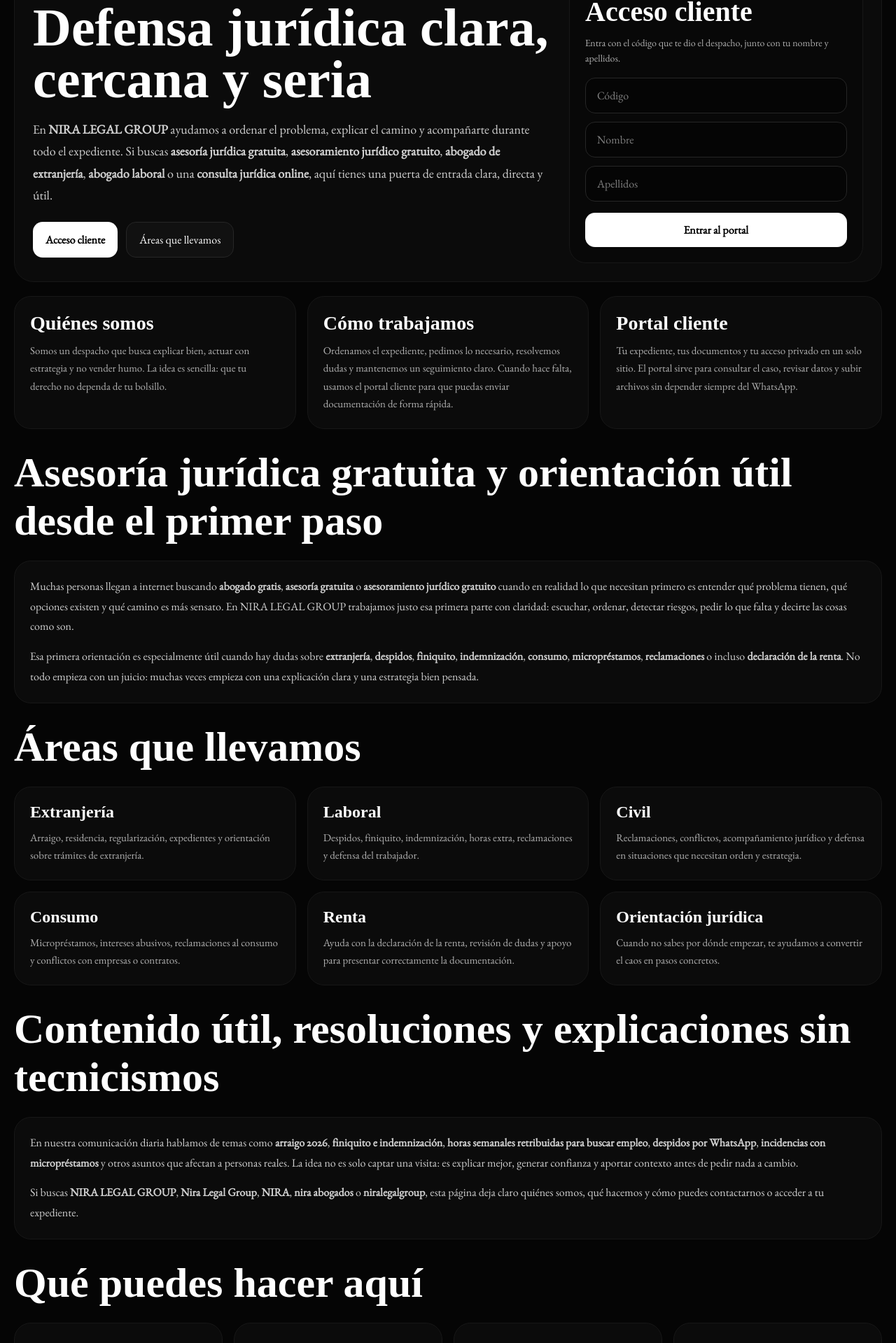
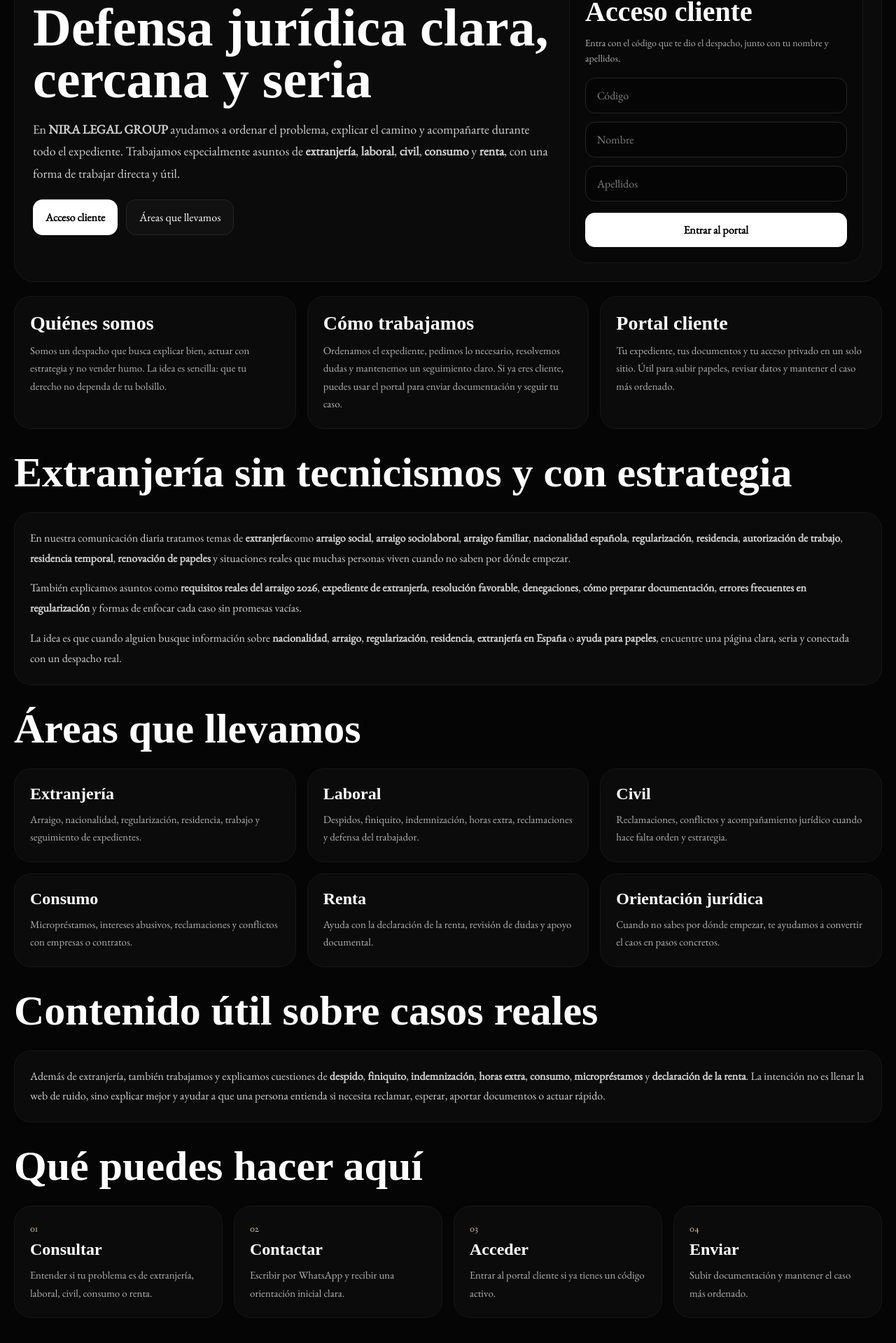
Before and after one commit to asesorianiraou-web/nira-portal, a Next.js app: page / in a window 1280 px wide. Shown: the part 166-2085 px from the top of the page at 70% size. Built offline with nearby package versions, Linux system fonts and the light colour scheme; no server answers.

Commit message:
Update page.tsx

```diff
--- a/src/app/page.tsx
+++ b/src/app/page.tsx
@@ -53,30 +53,12 @@
 
   useEffect(() => {
     const title =
-      'NIRA LEGAL GROUP | Asesoría jurídica gratuita, extranjería, laboral, civil y portal cliente'
+      'NIRA LEGAL GROUP | Extranjería, laboral, civil, consumo, renta y portal cliente'
     const description =
-      'NIRA LEGAL GROUP es un despacho jurídico con asesoría jurídica gratuita inicial, extranjería, laboral, civil, consumo, renta y portal cliente para enviar documentación y seguir tu caso.'
+      'NIRA LEGAL GROUP es un despacho jurídico con servicios en extranjería, laboral, civil, consumo, renta y portal cliente para enviar documentación y seguir tu caso.'
 
     document.title = title
     upsertMetaByName('description', description)
-    upsertMetaByName(
-      'keywords',
-      [
-        'nira legal group',
-        'niralegalgroup',
-        'nira abogados',
-        'asesoría jurídica gratuita',
-        'asesoría gratuita',
-        'asesoramiento jurídico gratuito',
-        'abogado extranjería',
-        'abogado laboral',
-        'abogado civil',
-        'abogado consumo',
-        'declaración de la renta',
-        'consulta jurídica online',
-        'portal cliente',
-      ].join(', ')
-    )
     upsertMetaByName('robots', 'index,follow,max-image-preview:large')
     upsertMetaByProperty('og:title', title)
     upsertMetaByProperty('og:description', description)
@@ -117,16 +99,19 @@
       availableLanguage: ['es', 'en'],
       sameAs: [INSTAGRAM_URL],
       serviceType: [
-        'Asesoría jurídica gratuita inicial',
         'Extranjería',
+        'Arraigo social',
+        'Arraigo sociolaboral',
+        'Nacionalidad española',
+        'Regularización',
         'Derecho laboral',
         'Derecho civil',
         'Consumo',
+        'Declaración de la renta',
         'Consulta jurídica online',
-        'Declaración de la renta',
       ],
       description:
-        'Despacho jurídico con orientación clara, cercana y seria. Servicios en extranjería, laboral, civil, consumo, renta y portal cliente para seguimiento de expedientes.',
+        'Despacho jurídico con orientación clara y seria. Servicios en extranjería, arraigo, nacionalidad, regularización, laboral, civil, consumo, renta y portal cliente.',
     }),
     []
   )
@@ -141,15 +126,15 @@
           name: '¿Qué es NIRA LEGAL GROUP?',
           acceptedAnswer: {
             '@type': 'Answer',
-            text: 'NIRA LEGAL GROUP es un despacho jurídico que trabaja con un enfoque claro, cercano y práctico en materias como extranjería, laboral, civil, consumo y orientación jurídica.',
+            text: 'NIRA LEGAL GROUP es un despacho jurídico con enfoque práctico y cercano, especialmente en extranjería, laboral, civil, consumo, renta y orientación jurídica.',
           },
         },
         {
           '@type': 'Question',
-          name: '¿Ofrecéis asesoría jurídica gratuita?',
+          name: '¿Lleváis temas de extranjería?',
           acceptedAnswer: {
             '@type': 'Answer',
-            text: 'Sí, ofrecemos una primera orientación informativa para entender el problema, ordenar la situación y ver por dónde empezar.',
+            text: 'Sí. Entre otros, trabajamos temas de arraigo, nacionalidad, regularización, residencia y expedientes de extranjería.',
           },
         },
         {
@@ -157,15 +142,15 @@
           name: '¿Puedo enviar documentación por internet?',
           acceptedAnswer: {
             '@type': 'Answer',
-            text: 'Sí. El cliente puede entrar al portal con su código, nombre y apellidos para consultar su caso y enviar documentación de forma rápida.',
+            text: 'Sí. Si ya eres cliente y tienes acceso, puedes entrar al portal y subir documentación de forma rápida.',
           },
         },
         {
           '@type': 'Question',
-          name: '¿Lleváis extranjería y laboral?',
+          name: '¿También trabajáis laboral, civil o consumo?',
           acceptedAnswer: {
             '@type': 'Answer',
-            text: 'Sí. Entre las áreas principales están extranjería, laboral, civil, consumo y otras consultas jurídicas relacionadas.',
+            text: 'Sí. Además de extranjería, también trabajamos asuntos laborales, civiles, de consumo y otras consultas jurídicas.',
           },
         },
       ],
@@ -252,9 +237,7 @@
 
               <div className="brandCopy">
                 <div className="brandTitle">{BRAND_NAME}</div>
-                <div className="brandSub">
-                  Asesoría y defensa jurídica
-                </div>
+                <div className="brandSub">Asesoría y defensa jurídica</div>
               </div>
             </div>
 
@@ -270,21 +253,17 @@
 
           <section className="hero">
             <div className="heroLeft">
-              <p className="eyebrow">DESPACHO JURÍDICO • ASESORÍA CLARA • PORTAL CLIENTE</p>
+              <p className="eyebrow">DESPACHO JURÍDICO • EXTRANJERÍA • LABORAL • PORTAL CLIENTE</p>
 
-              <h1 className="heroTitle">
-                Defensa jurídica clara, cercana y seria
-              </h1>
+              <h1 className="heroTitle">Defensa jurídica clara, cercana y seria</h1>
 
               <p className="heroText">
                 En <strong>{BRAND_NAME}</strong> ayudamos a ordenar el problema,
                 explicar el camino y acompañarte durante todo el expediente.
-                Si buscas <strong>asesoría jurídica gratuita</strong>,
-                <strong> asesoramiento jurídico gratuito</strong>,
-                <strong> abogado de extranjería</strong>,
-                <strong> abogado laboral</strong> o una
-                <strong> consulta jurídica online</strong>, aquí tienes una
-                puerta de entrada clara, directa y útil.
+                Trabajamos especialmente asuntos de <strong>extranjería</strong>,
+                <strong> laboral</strong>, <strong>civil</strong>,
+                <strong> consumo</strong> y <strong>renta</strong>, con una forma
+                de trabajar directa y útil.
               </p>
 
               <div className="heroButtons">
@@ -350,8 +329,8 @@
               <h2 className="infoTitle">Cómo trabajamos</h2>
               <p className="infoText">
                 Ordenamos el expediente, pedimos lo necesario, resolvemos dudas y
-                mantenemos un seguimiento claro. Cuando hace falta, usamos el portal
-                cliente para que puedas enviar documentación de forma rápida.
+                mantenemos un seguimiento claro. Si ya eres cliente, puedes usar el
+                portal para enviar documentación y seguir tu caso.
               </p>
             </article>
 
@@ -359,36 +338,41 @@
               <h2 className="infoTitle">Portal cliente</h2>
               <p className="infoText">
                 Tu expediente, tus documentos y tu acceso privado en un solo sitio.
-                El portal sirve para consultar el caso, revisar datos y subir archivos
-                sin depender siempre del WhatsApp.
+                Útil para subir papeles, revisar datos y mantener el caso más ordenado.
               </p>
             </article>
           </section>
 
           <section className="contentSection">
-            <h2 className="sectionTitle">
-              Asesoría jurídica gratuita y orientación útil desde el primer paso
-            </h2>
+            <h2 className="sectionTitle">Extranjería sin tecnicismos y con estrategia</h2>
 
             <div className="contentCard">
               <p className="longText">
-                Muchas personas llegan a internet buscando <strong>abogado gratis</strong>,
-                <strong> asesoría gratuita</strong> o
-                <strong> asesoramiento jurídico gratuito</strong> cuando en realidad
-                lo que necesitan primero es entender qué problema tienen, qué opciones
-                existen y qué camino es más sensato. En {BRAND_NAME} trabajamos justo
-                esa primera parte con claridad: escuchar, ordenar, detectar riesgos,
-                pedir lo que falta y decirte las cosas como son.
+                En nuestra comunicación diaria tratamos temas de <strong>extranjería</strong>
+                como <strong>arraigo social</strong>, <strong>arraigo sociolaboral</strong>,
+                <strong> arraigo familiar</strong>, <strong>nacionalidad española</strong>,
+                <strong> regularización</strong>, <strong>residencia</strong>,
+                <strong> autorización de trabajo</strong>, <strong>residencia temporal</strong>,
+                <strong> renovación de papeles</strong> y situaciones reales que muchas
+                personas viven cuando no saben por dónde empezar.
               </p>
 
               <p className="longText">
-                Esa primera orientación es especialmente útil cuando hay dudas sobre
-                <strong> extranjería</strong>, <strong>despidos</strong>,
-                <strong> finiquito</strong>, <strong>indemnización</strong>,
-                <strong> consumo</strong>, <strong>micropréstamos</strong>,
-                <strong> reclamaciones</strong> o incluso
-                <strong> declaración de la renta</strong>. No todo empieza con un juicio:
-                muchas veces empieza con una explicación clara y una estrategia bien pensada.
+                También explicamos asuntos como <strong>requisitos reales del arraigo 2026</strong>,
+                <strong> expediente de extranjería</strong>,
+                <strong> resolución favorable</strong>,
+                <strong> denegaciones</strong>, <strong>cómo preparar documentación</strong>,
+                <strong> errores frecuentes en regularización</strong> y formas de enfocar
+                cada caso sin promesas vacías.
+              </p>
+
+              <p className="longText">
+                La idea es que cuando alguien busque información sobre
+                <strong> nacionalidad</strong>, <strong>arraigo</strong>,
+                <strong> regularización</strong>, <strong>residencia</strong>,
+                <strong> extranjería en España</strong> o
+                <strong> ayuda para papeles</strong>, encuentre una página clara,
+                seria y conectada con un despacho real.
               </p>
             </div>
           </section>
@@ -400,75 +384,59 @@
               <article className="infoCard">
                 <h3 className="smallTitle">Extranjería</h3>
                 <p className="infoText">
-                  Arraigo, residencia, regularización, expedientes y orientación
-                  sobre trámites de extranjería.
+                  Arraigo, nacionalidad, regularización, residencia, trabajo y seguimiento de expedientes.
                 </p>
               </article>
 
               <article className="infoCard">
                 <h3 className="smallTitle">Laboral</h3>
                 <p className="infoText">
-                  Despidos, finiquito, indemnización, horas extra, reclamaciones
-                  y defensa del trabajador.
+                  Despidos, finiquito, indemnización, horas extra, reclamaciones y defensa del trabajador.
                 </p>
               </article>
 
               <article className="infoCard">
                 <h3 className="smallTitle">Civil</h3>
                 <p className="infoText">
-                  Reclamaciones, conflictos, acompañamiento jurídico y defensa en
-                  situaciones que necesitan orden y estrategia.
+                  Reclamaciones, conflictos y acompañamiento jurídico cuando hace falta orden y estrategia.
                 </p>
               </article>
 
               <article className="infoCard">
                 <h3 className="smallTitle">Consumo</h3>
                 <p className="infoText">
-                  Micropréstamos, intereses abusivos, reclamaciones al consumo y
-                  conflictos con empresas o contratos.
+                  Micropréstamos, intereses abusivos, reclamaciones y conflictos con empresas o contratos.
                 </p>
               </article>
 
               <article className="infoCard">
                 <h3 className="smallTitle">Renta</h3>
                 <p className="infoText">
-                  Ayuda con la declaración de la renta, revisión de dudas y apoyo
-                  para presentar correctamente la documentación.
+                  Ayuda con la declaración de la renta, revisión de dudas y apoyo documental.
                 </p>
               </article>
 
               <article className="infoCard">
                 <h3 className="smallTitle">Orientación jurídica</h3>
                 <p className="infoText">
-                  Cuando no sabes por dónde empezar, te ayudamos a convertir el caos
-                  en pasos concretos.
+                  Cuando no sabes por dónde empezar, te ayudamos a convertir el caos en pasos concretos.
                 </p>
               </article>
             </div>
           </section>
 
           <section className="contentSection">
-            <h2 className="sectionTitle">
-              Contenido útil, resoluciones y explicaciones sin tecnicismos
-            </h2>
+            <h2 className="sectionTitle">Contenido útil sobre casos reales</h2>
 
             <div className="contentCard">
               <p className="longText">
-                En nuestra comunicación diaria hablamos de temas como
-                <strong> arraigo 2026</strong>, <strong>finiquito e indemnización</strong>,
-                <strong> horas semanales retribuidas para buscar empleo</strong>,
-                <strong> despidos por WhatsApp</strong>,
-                <strong> incidencias con micropréstamos</strong> y otros asuntos que
-                afectan a personas reales. La idea no es solo captar una visita: es
-                explicar mejor, generar confianza y aportar contexto antes de pedir
-                nada a cambio.
-              </p>
-
-              <p className="longText">
-                Si buscas <strong>{BRAND_NAME}</strong>, <strong>{BRAND_ALT}</strong>,
-                <strong> NIRA</strong>, <strong>nira abogados</strong> o
-                <strong> niralegalgroup</strong>, esta página deja claro quiénes somos,
-                qué hacemos y cómo puedes contactarnos o acceder a tu expediente.
+                Además de extranjería, también trabajamos y explicamos cuestiones de
+                <strong> despido</strong>, <strong>finiquito</strong>,
+                <strong> indemnización</strong>, <strong>horas extra</strong>,
+                <strong> consumo</strong>, <strong>micropréstamos</strong> y
+                <strong> declaración de la renta</strong>. La intención no es llenar
+                la web de ruido, sino explicar mejor y ayudar a que una persona entienda
+                si necesita reclamar, esperar, aportar documentos o actuar rápido.
               </p>
             </div>
           </section>
@@ -481,8 +449,7 @@
                 <div className="featureNumber">01</div>
                 <h3 className="featureTitle">Consultar</h3>
                 <p className="infoText">
-                  Entender si tu problema es laboral, de extranjería, civil,
-                  consumo o renta.
+                  Entender si tu problema es de extranjería, laboral, civil, consumo o renta.
                 </p>
               </div>
 
@@ -526,26 +493,18 @@
               </details>
 
               <details className="faqItem">
-                <summary>¿Ofrecéis asesoría jurídica gratuita?</summary>
+                <summary>¿Lleváis temas de extranjería?</summary>
                 <p>
-                  Sí. Ofrecemos una primera orientación informativa para entender
-                  la situación, ordenar el problema y ver por dónde empezar.
+                  Sí. Entre otros, trabajamos temas de arraigo, nacionalidad,
+                  regularización, residencia y expedientes de extranjería.
                 </p>
               </details>
 
               <details className="faqItem">
-                <summary>¿Lleváis temas de extranjería?</summary>
+                <summary>¿Qué tipo de temas de extranjería tratáis?</summary>
                 <p>
-                  Sí. Entre otros, orientación sobre arraigo, residencia,
-                  regularización y seguimiento de expedientes.
-                </p>
-              </details>
-
-              <details className="faqItem">
-                <summary>¿Lleváis despidos, finiquito e indemnización?</summary>
-                <p>
-                  Sí. También reclamaciones laborales, horas extra y situaciones
-                  en las que conviene revisar documentos antes de firmar.
+                  Arraigo social, arraigo sociolaboral, residencia, nacionalidad,
+                  regularización y otras situaciones relacionadas con papeles y trámites.
                 </p>
               </details>
 
@@ -558,11 +517,10 @@
               </details>
 
               <details className="faqItem">
-                <summary>¿Por qué no siempre aparecéis todavía en todas las búsquedas?</summary>
+                <summary>¿También trabajáis laboral, civil o consumo?</summary>
                 <p>
-                  Porque Google necesita entender bien la marca, el contenido y la
-                  entidad detrás del sitio. Esta página está pensada precisamente
-                  para dejar eso mucho más claro.
+                  Sí. Además de extranjería, también trabajamos asuntos laborales,
+                  civiles, de consumo y otras consultas jurídicas.
                 </p>
               </details>
             </div>
```
